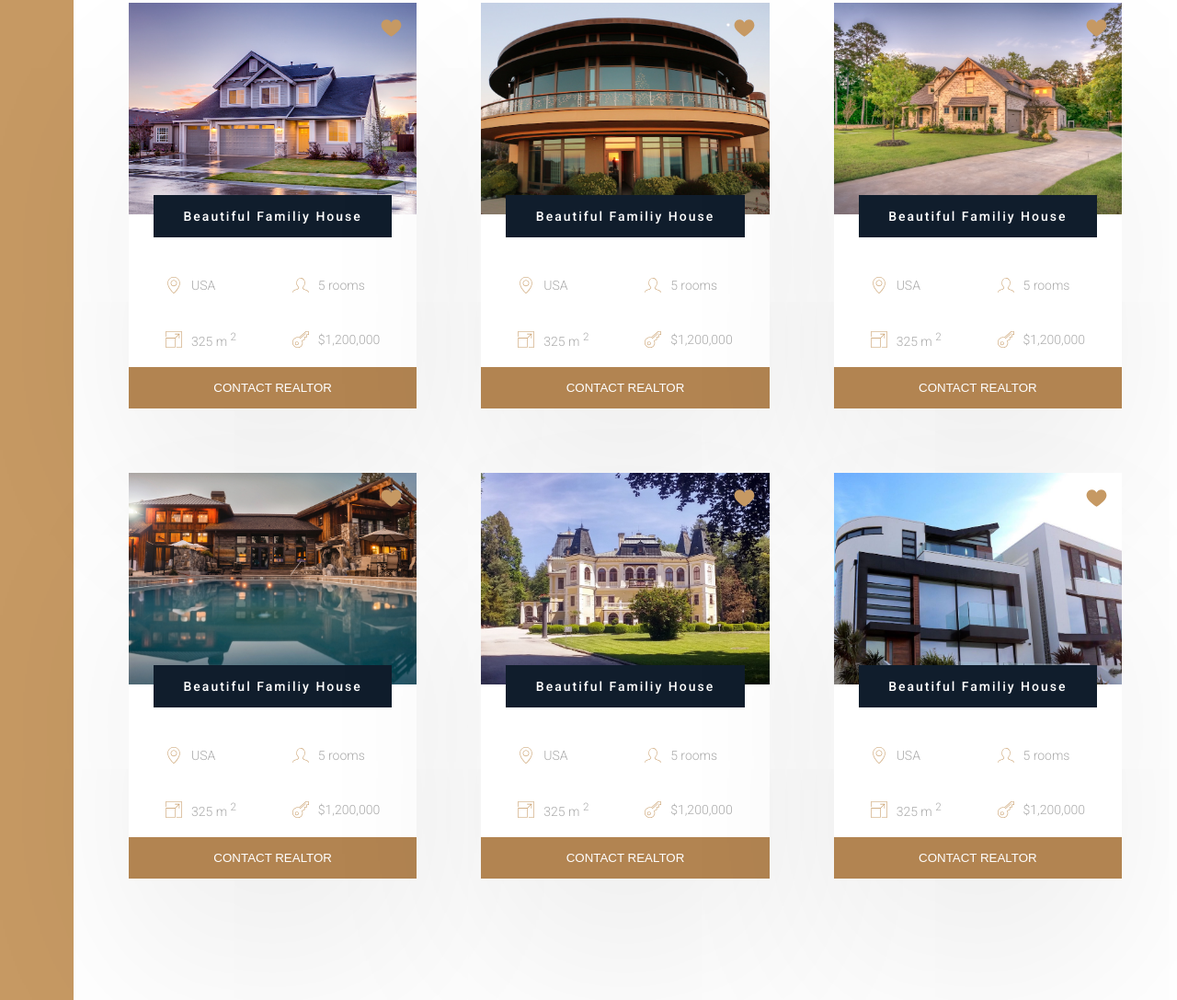
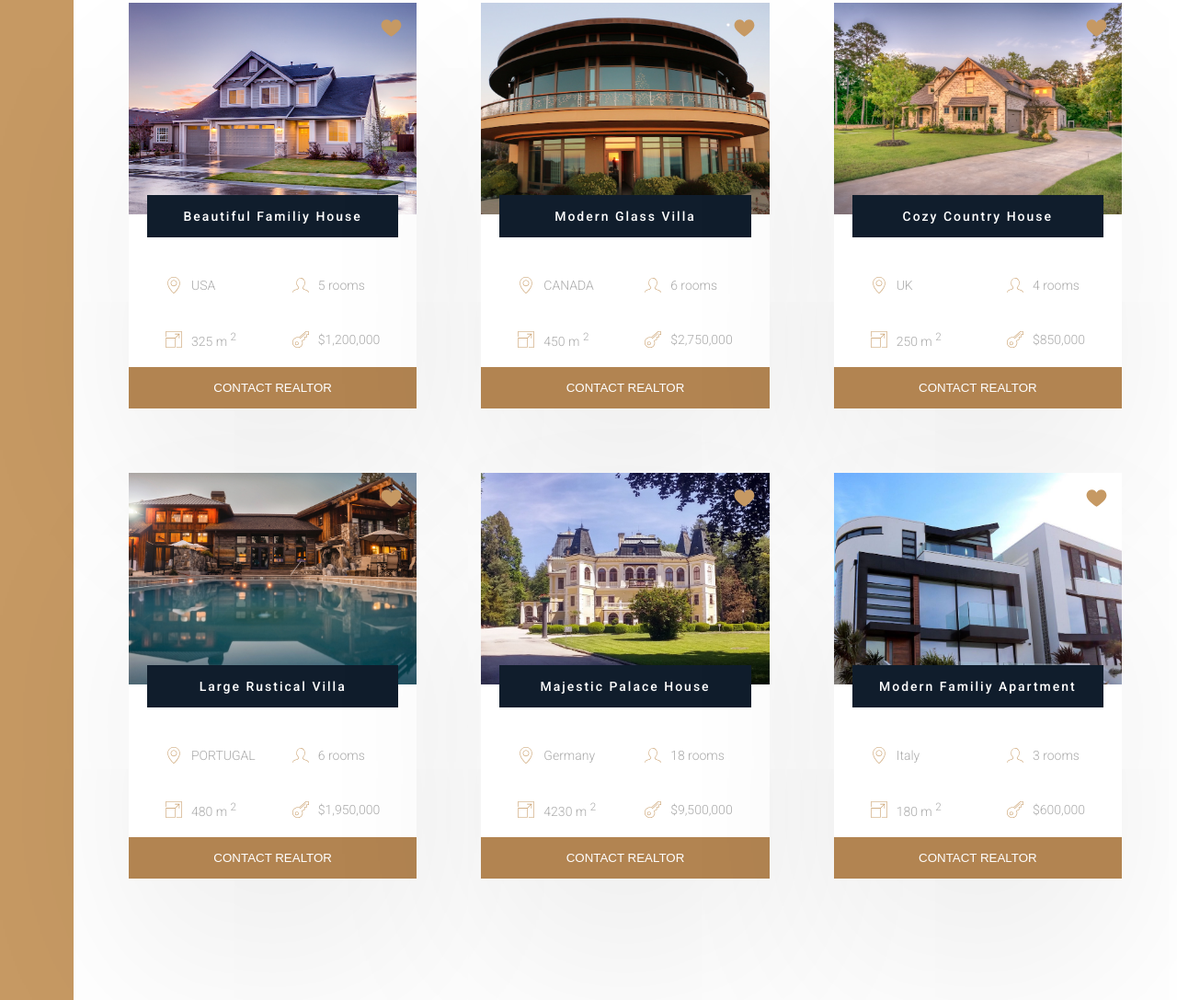
Before and after one commit to ChrisFelicien/Nexter, a plain HTML site: page index.html in a window 1280 px wide. Shown: the part 1959-3046 px from the top of the page at 92% size. Drawn offline with Linux system fonts and the light colour scheme.

Commit message:
Fix the card name and align items

```diff
--- a/css/style.css
+++ b/css/style.css
@@ -186,7 +186,7 @@ header {
 .homes {
   margin: 15rem 0;
   display: grid;
-  grid-template-columns: repeat(auto-fit, minmax(25rem, 1fr));
+  grid-template-columns: repeat(auto-fit, minmax(27rem, 1fr));
   gap: 7rem;
   grid-area: 4 / 3 / 5 / 11;
   background-color: #fff;
@@ -215,11 +215,12 @@ header {
 
 .product__title {
   color: #fff;
+  text-wrap: nowrap;
   background-color: var(--color-secondary);
   padding: 1.5rem 2rem;
   text-align: center;
-  width: 70%;
-  margin: auto;
+
+  margin: 0 2rem;
   font-size: 1.4rem;
   font-weight: 500;
   letter-spacing: 0.2rem;
--- a/index.html
+++ b/index.html
@@ -146,32 +146,32 @@
         <svg class="heart">
           <use xlink:href="./img/sprite.svg#icon-heart-full"></use>
         </svg>
-        <h4 class="product__title">Beautiful Familiy House</h4>
+        <h4 class="product__title">Modern Glass Villa</h4>
 
         <div class="info">
           <div class="detail">
             <svg class="info__icon">
               <use xlink:href="./img/sprite.svg#icon-map-pin"></use>
             </svg>
-            <p>USA</p>
+            <p>CANADA</p>
           </div>
           <div class="detail">
             <svg class="info__icon">
               <use xlink:href="./img/sprite.svg#icon-profile-male"></use>
             </svg>
-            <p>5 rooms</p>
+            <p>6 rooms</p>
           </div>
           <div class="detail">
             <svg class="info__icon">
               <use xlink:href="./img/sprite.svg#icon-expand"></use>
             </svg>
-            <p>325 m <sup>2</sup></p>
+            <p>450 m <sup>2</sup></p>
           </div>
           <div class="detail">
             <svg class="info__icon">
               <use xlink:href="./img/sprite.svg#icon-key"></use>
             </svg>
-            <p>$1,200,000</p>
+            <p>$2,750,000</p>
           </div>
         </div>
         <button class="cta">CONTACT REALTOR</button>
@@ -181,32 +181,32 @@
         <svg class="heart">
           <use xlink:href="./img/sprite.svg#icon-heart-full"></use>
         </svg>
-        <h4 class="product__title">Beautiful Familiy House</h4>
+        <h4 class="product__title">Cozy Country House</h4>
 
         <div class="info">
           <div class="detail">
             <svg class="info__icon">
               <use xlink:href="./img/sprite.svg#icon-map-pin"></use>
             </svg>
-            <p>USA</p>
+            <p>UK</p>
           </div>
           <div class="detail">
             <svg class="info__icon">
               <use xlink:href="./img/sprite.svg#icon-profile-male"></use>
             </svg>
-            <p>5 rooms</p>
+            <p>4 rooms</p>
           </div>
           <div class="detail">
             <svg class="info__icon">
               <use xlink:href="./img/sprite.svg#icon-expand"></use>
             </svg>
-            <p>325 m <sup>2</sup></p>
+            <p>250 m <sup>2</sup></p>
           </div>
           <div class="detail">
             <svg class="info__icon">
               <use xlink:href="./img/sprite.svg#icon-key"></use>
             </svg>
-            <p>$1,200,000</p>
+            <p>$850,000</p>
           </div>
         </div>
         <button class="cta">CONTACT REALTOR</button>
@@ -216,32 +216,32 @@
         <svg class="heart">
           <use xlink:href="./img/sprite.svg#icon-heart-full"></use>
         </svg>
-        <h4 class="product__title">Beautiful Familiy House</h4>
+        <h4 class="product__title">Large Rustical Villa</h4>
 
         <div class="info">
           <div class="detail">
             <svg class="info__icon">
               <use xlink:href="./img/sprite.svg#icon-map-pin"></use>
             </svg>
-            <p>USA</p>
+            <p>PORTUGAL</p>
           </div>
           <div class="detail">
             <svg class="info__icon">
               <use xlink:href="./img/sprite.svg#icon-profile-male"></use>
             </svg>
-            <p>5 rooms</p>
+            <p>6 rooms</p>
           </div>
           <div class="detail">
             <svg class="info__icon">
               <use xlink:href="./img/sprite.svg#icon-expand"></use>
             </svg>
-            <p>325 m <sup>2</sup></p>
+            <p>480 m <sup>2</sup></p>
           </div>
           <div class="detail">
             <svg class="info__icon">
               <use xlink:href="./img/sprite.svg#icon-key"></use>
             </svg>
-            <p>$1,200,000</p>
+            <p>$1,950,000</p>
           </div>
         </div>
         <button class="cta">CONTACT REALTOR</button>
@@ -251,32 +251,32 @@
         <svg class="heart">
           <use xlink:href="./img/sprite.svg#icon-heart-full"></use>
         </svg>
-        <h4 class="product__title">Beautiful Familiy House</h4>
+        <h4 class="product__title">Majestic Palace House</h4>
 
         <div class="info">
           <div class="detail">
             <svg class="info__icon">
               <use xlink:href="./img/sprite.svg#icon-map-pin"></use>
             </svg>
-            <p>USA</p>
+            <p>Germany</p>
           </div>
           <div class="detail">
             <svg class="info__icon">
               <use xlink:href="./img/sprite.svg#icon-profile-male"></use>
             </svg>
-            <p>5 rooms</p>
+            <p>18 rooms</p>
           </div>
           <div class="detail">
             <svg class="info__icon">
               <use xlink:href="./img/sprite.svg#icon-expand"></use>
             </svg>
-            <p>325 m <sup>2</sup></p>
+            <p>4230 m <sup>2</sup></p>
           </div>
           <div class="detail">
             <svg class="info__icon">
               <use xlink:href="./img/sprite.svg#icon-key"></use>
             </svg>
-            <p>$1,200,000</p>
+            <p>$9,500,000</p>
           </div>
         </div>
         <button class="cta">CONTACT REALTOR</button>
@@ -286,32 +286,32 @@
         <svg class="heart">
           <use xlink:href="./img/sprite.svg#icon-heart-full"></use>
         </svg>
-        <h4 class="product__title">Beautiful Familiy House</h4>
+        <h4 class="product__title">Modern Familiy Apartment</h4>
 
         <div class="info">
           <div class="detail">
             <svg class="info__icon">
               <use xlink:href="./img/sprite.svg#icon-map-pin"></use>
             </svg>
-            <p>USA</p>
+            <p>Italy</p>
           </div>
           <div class="detail">
             <svg class="info__icon">
               <use xlink:href="./img/sprite.svg#icon-profile-male"></use>
             </svg>
-            <p>5 rooms</p>
+            <p>3 rooms</p>
           </div>
           <div class="detail">
             <svg class="info__icon">
               <use xlink:href="./img/sprite.svg#icon-expand"></use>
             </svg>
-            <p>325 m <sup>2</sup></p>
+            <p>180 m <sup>2</sup></p>
           </div>
           <div class="detail">
             <svg class="info__icon">
               <use xlink:href="./img/sprite.svg#icon-key"></use>
             </svg>
-            <p>$1,200,000</p>
+            <p>$600,000</p>
           </div>
         </div>
         <button class="cta">CONTACT REALTOR</button>
```
